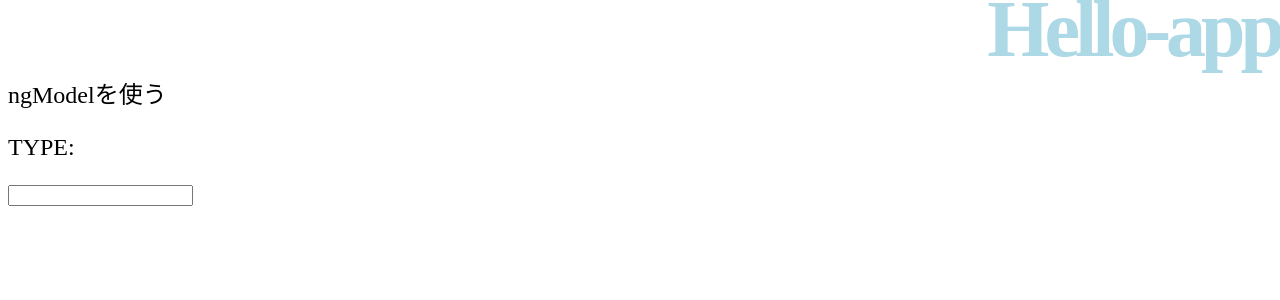
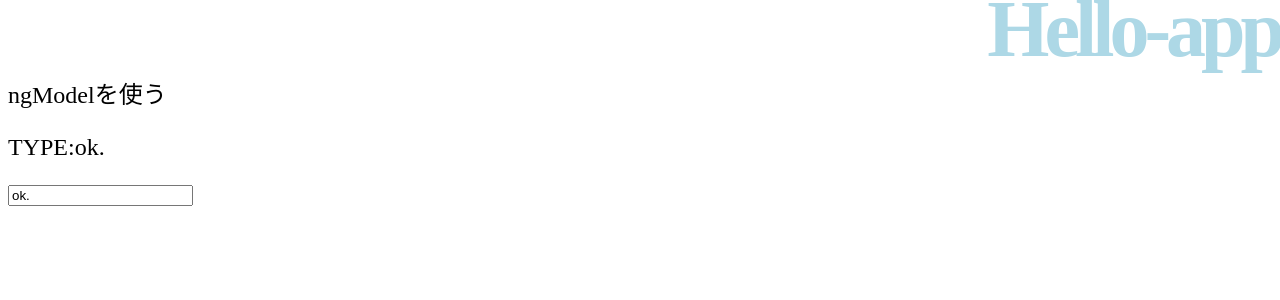
Before and after one commit to shunsukeonozuka/angular-introduction, an Angular app in the folder angular-app/: page / in a window 1280 px wide. Shown: the top 300 px of the page. Built offline with nearby package versions, Linux system fonts and the light colour scheme.

Commit message:
リアクティブフォームを使ってみる

```diff
--- a/angular-app/src/app/app.module.ts
+++ b/angular-app/src/app/app.module.ts
@@ -1,13 +1,13 @@
 import { NgModule } from '@angular/core';
 import { BrowserModule } from '@angular/platform-browser';
-import { FormsModule } from '@angular/forms';
+import { FormsModule, ReactiveFormsModule } from '@angular/forms';
 
 import { AppComponent } from './app.component';
 import { HelloComponent } from './hello/hello.component';
 
 @NgModule({
   declarations: [AppComponent, HelloComponent],
-  imports: [BrowserModule, FormsModule],
+  imports: [BrowserModule, FormsModule, ReactiveFormsModule],
   providers: [],
   bootstrap: [HelloComponent],
 })
--- a/angular-app/src/app/hello/hello.component.html
+++ b/angular-app/src/app/hello/hello.component.html
@@ -1,6 +1,6 @@
 <div id="body">
   <h1>{{ title }}</h1>
   <p>{{ message }}</p>
-  <p>TYPE:{{ text1 }}</p>
-  <input type="text" [(ngModel)]="text1" />
+  <p>TYPE:{{ myControl.value }}</p>
+  <input type="text" [formControl]="myControl" />
 </div>
--- a/angular-app/src/app/hello/hello.component.ts
+++ b/angular-app/src/app/hello/hello.component.ts
@@ -1,4 +1,5 @@
 import { Component } from '@angular/core';
+import { FormControl, FormGroup } from '@angular/forms';
 
 @Component({
   selector: 'app-hello',
@@ -8,7 +9,7 @@ import { Component } from '@angular/core';
 export class HelloComponent {
   title = 'Hello-app';
   message = 'ngModelを使う';
-  text1 = '';
+  myControl = new FormControl('ok.');
 
   constructor() {}
 }
```
